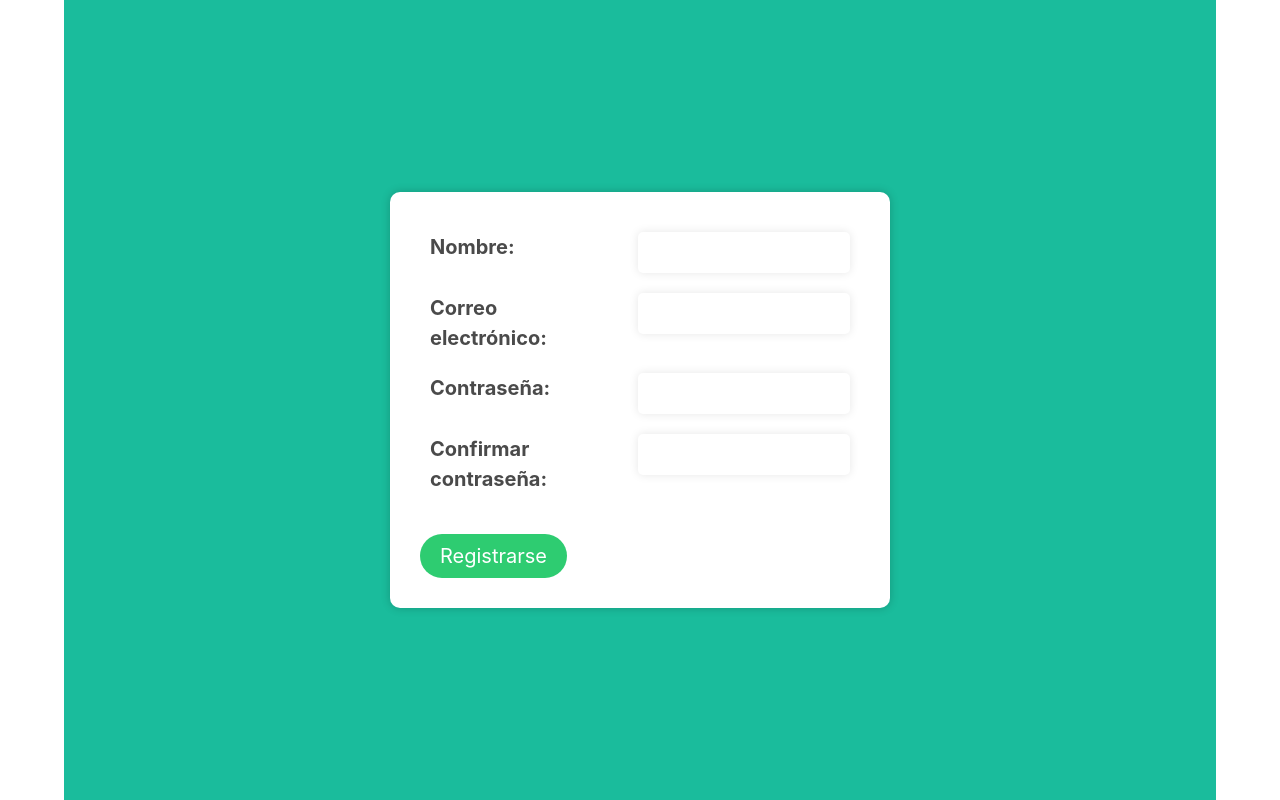
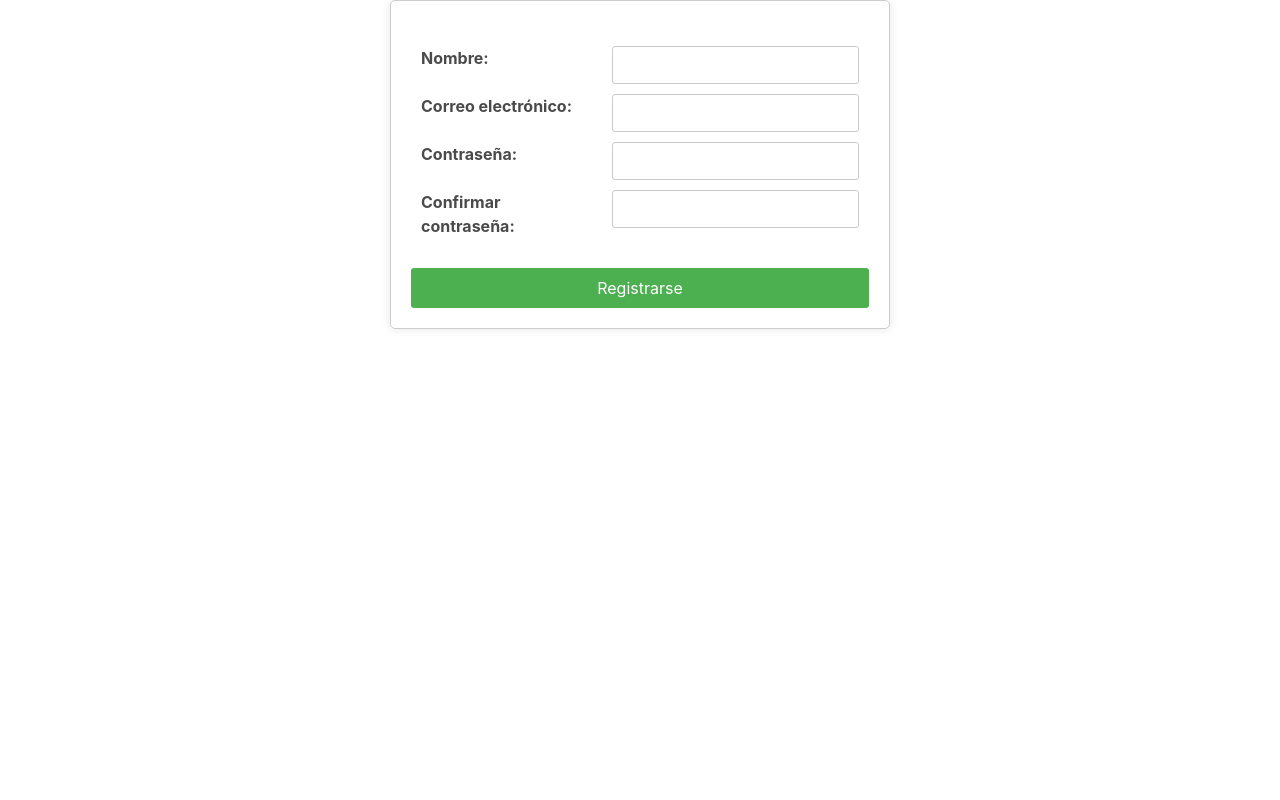
Before and after one commit to IsmaelPasalagua/jam_web, an Angular app: page /register in a window 1280 px wide. Built offline with nearby package versions, Linux system fonts and the light colour scheme.

Commit message:
Registro completo solo falta scss

```diff
--- a/src/app/components/register/register.component.html
+++ b/src/app/components/register/register.component.html
@@ -1,5 +1,5 @@
 <div class="container">
-  <form>
+  <form (submit)="onSubmit($event)">
     <table>
       <tr>
         <td><label for="name">Nombre:</label></td>
--- a/src/app/components/register/register.component.scss
+++ b/src/app/components/register/register.component.scss
@@ -1,60 +1,60 @@
-body {
-  background-color: green;
-}
-
 .container {
-  background-color: #1abc9c;
-  padding: 50px;
-  display: flex;
-  justify-content: center;
-  align-items: center;
-  height: 100vh;
+  max-width: 500px;
+  margin: 0 auto;
+  padding: 20px;
+  border: 1px solid #ccc;
+  border-radius: 5px;
+  box-shadow: 0px 0px 10px rgba(0, 0, 0, 0.1);
 }
 
 form {
-  background-color: #fff;
-  border-radius: 10px;
-  padding: 30px;
-  width: 500px;
-  box-shadow: 0 0 10px rgba(0,0,0,0.2);
+  margin-top: 20px;
 }
 
 table {
   width: 100%;
-  border-collapse: collapse;
-  margin-bottom: 30px;
 }
 
 td {
-  padding: 10px;
+  padding: 5px 10px;
 }
 
 label {
+  display: block;
   font-weight: bold;
-  font-size: 20px;
+  margin-bottom: 5px;
 }
 
-input {
-  font-size: 18px;
+input[type="text"],
+input[type="email"],
+input[type="password"] {
+  width: 100%;
+  padding: 8px;
+  border: 1px solid #ccc;
+  border-radius: 3px;
+  font-size: 16px;
+}
+
+button[type="submit"] {
+  display: block;
+  margin-top: 20px;
   padding: 10px;
-  border-radius: 5px;
+  background-color: #4CAF50;
+  color: #fff;
   border: none;
-  box-shadow: 0 0 10px rgba(0,0,0,0.1);
-  width: 100%;
+  border-radius: 3px;
+  font-size: 16px;
+  cursor: pointer;
 }
 
 .btn-register {
-  font-size: 20px;
-  padding: 10px 20px;
-  background-color: #2ecc71;
-  color: #fff;
-  border: none;
-  border-radius: 50px;
-  cursor: pointer;
-  transition: all 0.3s ease-in-out;
+  width: 100%;
+  display: flex;
+  align-items: center;
+  justify-content: center;
+  gap: 10px;
 }
 
-.btn-register:hover {
-  transform: translateY(-2px);
-  box-shadow: 0 0 10px rgba(0,0,0,0.2);
+.btn-register i {
+  font-size: 16px;
 }
--- a/src/app/components/register/register.component.ts
+++ b/src/app/components/register/register.component.ts
@@ -1,12 +1,46 @@
 import { Component } from '@angular/core';
-import { FormGroup, Validators, FormBuilder } from '@angular/forms';
+import { HttpClient } from '@angular/common/http';
 
 @Component({
   selector: 'app-register',
   templateUrl: './register.component.html',
-  styleUrls: ['./register.component.scss'],
-
+  styleUrls: ['./register.component.scss']
 })
 export class RegisterComponent {
+  constructor(private http: HttpClient) {}
 
+  onSubmit(event: Event) {
+    event.preventDefault();
+    const target = event.target as HTMLFormElement;
+    const name = (target.querySelector('#name') as HTMLInputElement).value;
+    const email = (target.querySelector('#email') as HTMLInputElement).value;
+    const password = (target.querySelector('#password') as HTMLInputElement).value;
+    const confirmPassword = (target.querySelector('#confirmPassword') as HTMLInputElement).value;
+
+    // Realiza la validación de los campos del formulario
+    if (!name || !email || !password || !confirmPassword) {
+      // Muestra un mensaje de error si algún campo está vacío
+      alert('Todos los campos son obligatorios');
+      return;
+    }
+    if (password !== confirmPassword) {
+      // Muestra un mensaje de error si las contraseñas no coinciden
+      alert('Las contraseñas no coinciden');
+      return;
+    }
+
+    // Envía los datos al servidor
+    const url = 'https://ejemplo.com/api/register';//aqui va la api
+    const data = { name, email, password };
+    this.http.post(url, data).subscribe(
+      (response) => {
+        // Muestra un mensaje de éxito si la solicitud se realizó correctamente
+        alert('¡Registro exitoso!');
+      },
+      (error) => {
+        // Muestra un mensaje de error si la solicitud falló
+        alert('Error al registrar');
+      }
+    );
+  }
 }
```
Also changed, not shown: src/app/app.module.ts (+7 -3 lines).
